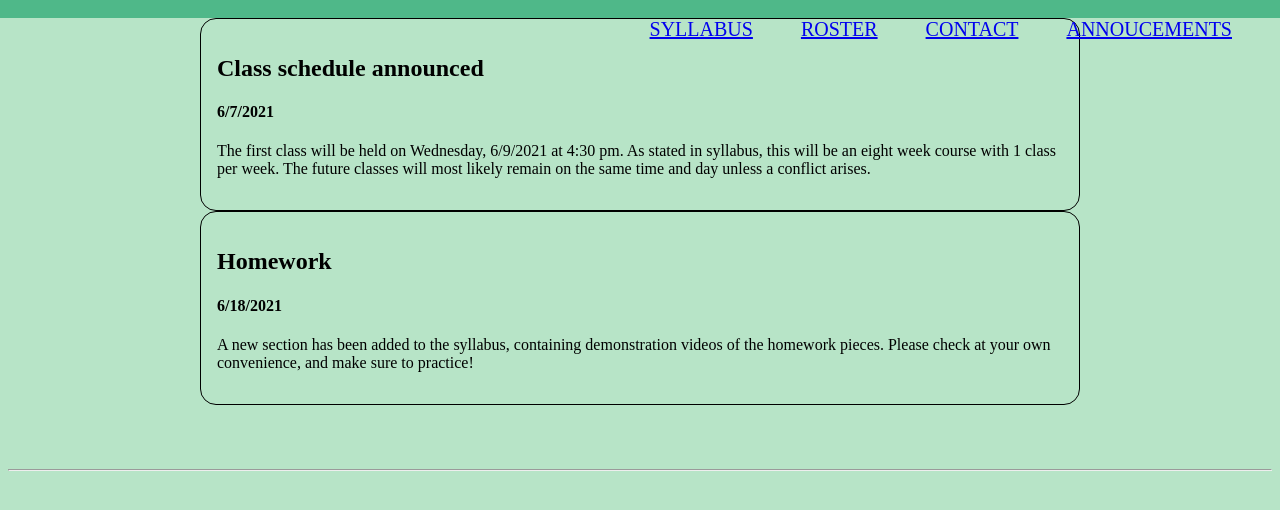
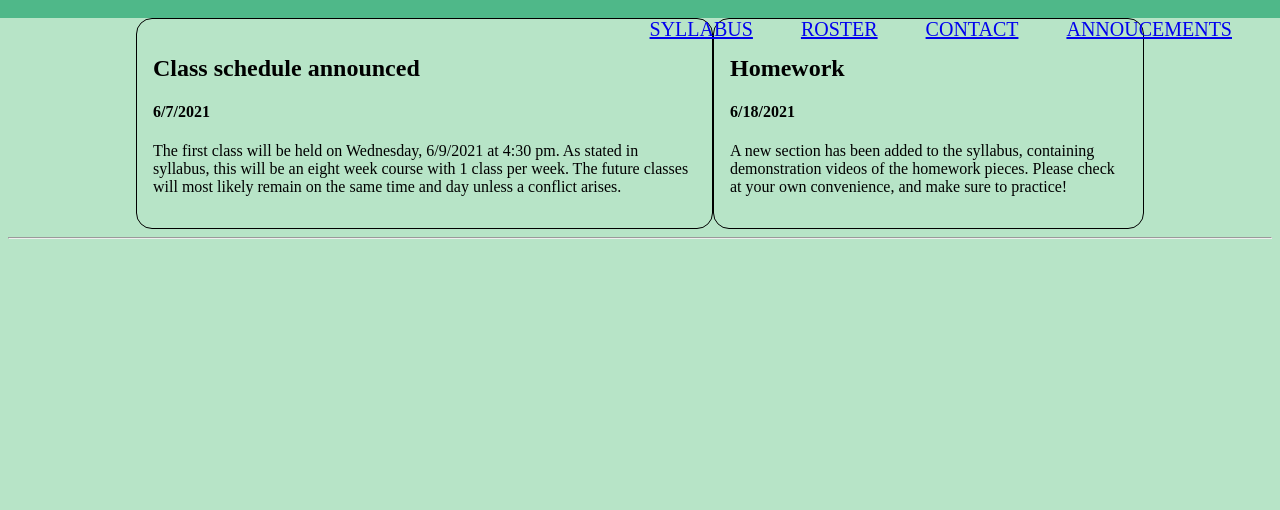
Before and after one commit to pzjiang/hulusi, a Gatsby site: page /announcements in a window 1280 px wide. Shown: the part 46-556 px from the top of the page. Built offline with nearby package versions, Linux system fonts and the light colour scheme; Gatsby itself is replaced by a stand-in of ours.

Commit message:
debugging styles

```diff
--- a/src/styles/groupstyle.css
+++ b/src/styles/groupstyle.css
@@ -5,5 +5,7 @@
 }
 
 .announcementtab {
-    margin: 4rem;
+    display: flex;
+    row-gap: 3rem;
+    justify-content: space-between;
 }
```
